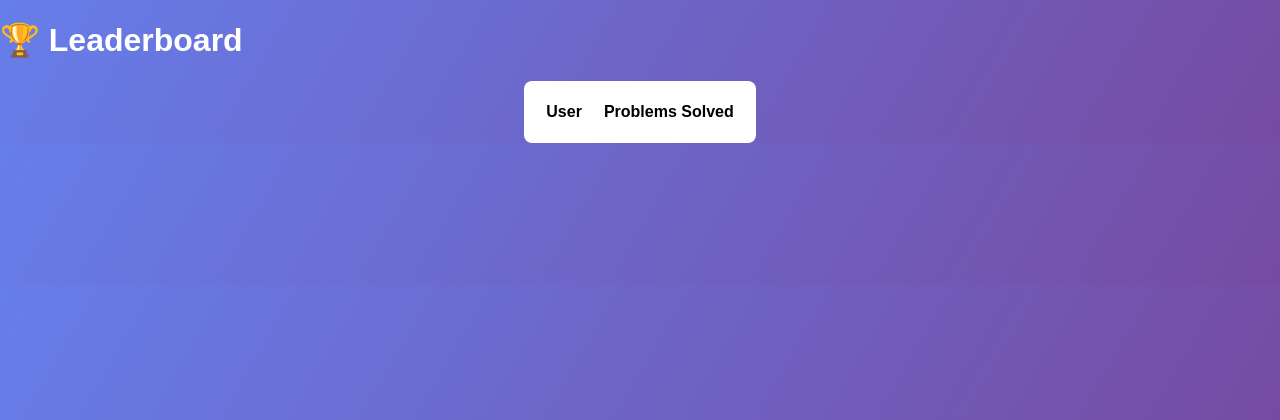
After one commit to Ktanusri/AI-coding-mentor, a Flask app: page /leaderboard in a window 1280 px wide. The commit adds this page. Shown: the top 420 px of the page. Run offline with Flask 3, Linux system fonts and the light colour scheme; data that the repository does not hold is empty.

Commit message:
final UI update

```diff
--- a/app.py
+++ b/app.py
@@ -4,18 +4,15 @@ import random
 
 app = Flask(__name__)
 
+
+# -------------------------------
+# Database Initialization
+# -------------------------------
+
 def init_db():
 
     conn = sqlite3.connect("database.db")
     cursor = conn.cursor()
-
-    cursor.execute("""
-        CREATE TABLE IF NOT EXISTS submissions (
-            id INTEGER PRIMARY KEY AUTOINCREMENT,
-            code TEXT,
-            duration REAL
-        )
-    """)
 
     cursor.execute("""
         CREATE TABLE IF NOT EXISTS users (
@@ -25,11 +22,24 @@ def init_db():
         )
     """)
 
+    cursor.execute("""
+        CREATE TABLE IF NOT EXISTS submissions (
+            id INTEGER PRIMARY KEY AUTOINCREMENT,
+            username TEXT,
+            code TEXT,
+            duration REAL
+        )
+    """)
+
     conn.commit()
     conn.close()
 
 init_db()
 
+
+# -------------------------------
+# Coding Problems
+# -------------------------------
 
 problems = [
 
@@ -76,6 +86,10 @@ problems = [
 ]
 
 
+# -------------------------------
+# Home Page
+# -------------------------------
+
 @app.route("/")
 def home():
 
@@ -108,18 +122,23 @@ def home():
     )
 
 
+# -------------------------------
+# Submit Code
+# -------------------------------
+
 @app.route("/submit", methods=["POST"])
 def submit():
 
     user_code = request.form.get("code")
     duration = request.form.get("duration")
+    username = request.form.get("username","guest")
 
     conn = sqlite3.connect("database.db")
     cursor = conn.cursor()
 
     cursor.execute(
-        "INSERT INTO submissions (code, duration) VALUES (?, ?)",
-        (user_code, duration)
+        "INSERT INTO submissions (username, code, duration) VALUES (?, ?, ?)",
+        (username, user_code, duration)
     )
 
     conn.commit()
@@ -127,6 +146,10 @@ def submit():
 
     return "Code submitted successfully!"
 
+
+# -------------------------------
+# Run Code
+# -------------------------------
 
 @app.route("/run", methods=["POST"])
 def run_code():
@@ -151,6 +174,10 @@ def run_code():
     return output
 
 
+# -------------------------------
+# Signup
+# -------------------------------
+
 @app.route("/signup", methods=["GET","POST"])
 def signup():
 
@@ -170,10 +197,14 @@ def signup():
         conn.commit()
         conn.close()
 
-        return "Signup successful! Now go to /login"
+        return "Signup successful! Go to /login"
 
     return render_template("signup.html")
 
+
+# -------------------------------
+# Login
+# -------------------------------
 
 @app.route("/login", methods=["GET","POST"])
 def login():
@@ -203,5 +234,33 @@ def login():
     return render_template("login.html")
 
 
+# -------------------------------
+# Leaderboard
+# -------------------------------
+
+@app.route("/leaderboard")
+def leaderboard():
+
+    conn = sqlite3.connect("database.db")
+    cursor = conn.cursor()
+
+    cursor.execute("""
+        SELECT username, COUNT(*) as solved
+        FROM submissions
+        GROUP BY username
+        ORDER BY solved DESC
+    """)
+
+    leaderboard_data = cursor.fetchall()
+
+    conn.close()
+
+    return render_template("leaderboard.html", leaderboard=leaderboard_data)
+
+
+# -------------------------------
+# Run Server
+# -------------------------------
+
 if __name__ == "__main__":
     app.run(host="0.0.0.0", port=5000)
--- /dev/null
+++ b/templates/leaderboard.html
@@ -0,0 +1,33 @@
+<!DOCTYPE html>
+<html>
+
+<head>
+<title>Leaderboard</title>
+<link rel="stylesheet" href="/static/style.css">
+</head>
+
+<body>
+
+<h1>🏆 Leaderboard</h1>
+
+<table>
+
+<tr>
+<th>User</th>
+<th>Problems Solved</th>
+</tr>
+
+{% for user in leaderboard %}
+
+<tr>
+<td>{{ user[0] }}</td>
+<td>{{ user[1] }}</td>
+</tr>
+
+{% endfor %}
+
+</table>
+
+</body>
+
+</html>
```
Also changed, not shown: templates/index.html (+29 -6 lines).
